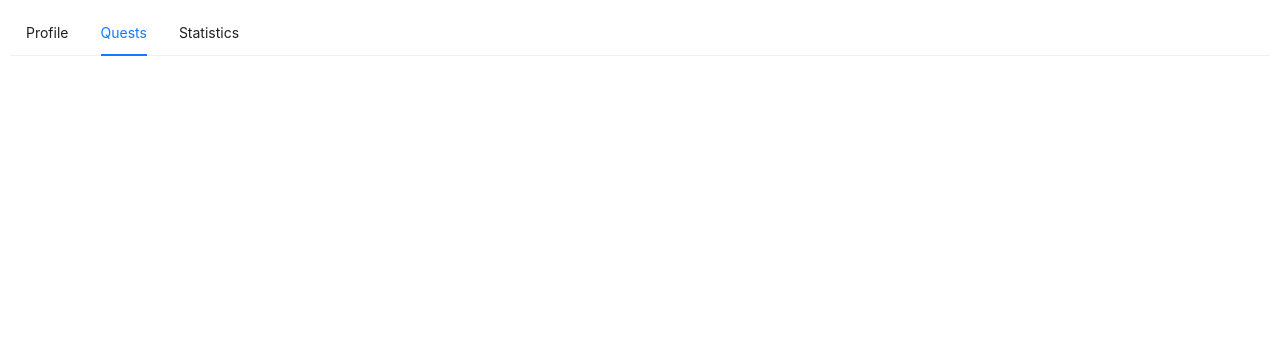
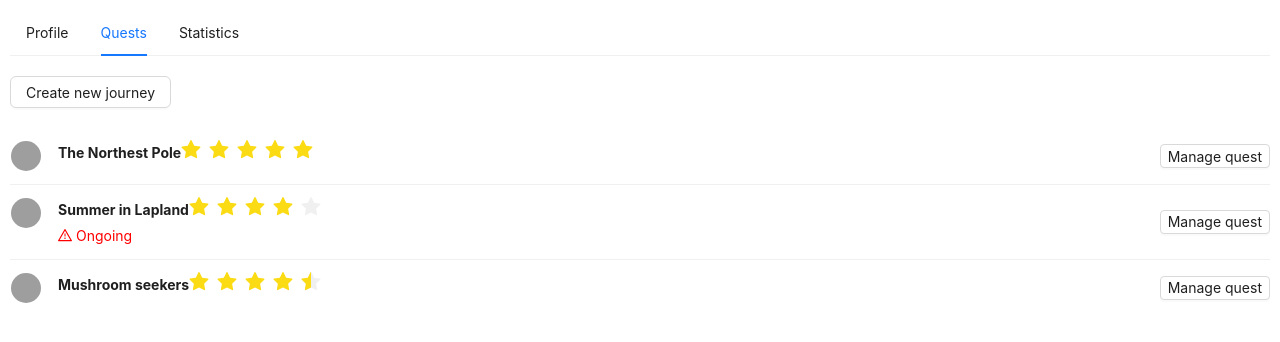
Before and after one commit to pseudopirate/asi, a React (Create React App) app in the folder ui/: page /master in a window 1280 px wide. Both pictures are taken after a click on the item "Quests". Shown: the top 342 px of the page. Built offline with nearby package versions, Linux system fonts and the light colour scheme; grey boxes are pictures that could not be loaded.

Commit message:
qm quests list

```diff
--- a/ui/src/qm/Profile.tsx
+++ b/ui/src/qm/Profile.tsx
@@ -1,5 +1,4 @@
 import { Card, Avatar, Col, Row, Typography, Descriptions, Tooltip  } from 'antd';
-import { AntDesignOutlined, UserOutlined } from '@ant-design/icons';
 const {  Text } = Typography;
 
 export default function Profile() {
@@ -33,7 +32,7 @@ export default function Profile() {
             <Card style={{ width: '100%', marginTop: "10px" }}>
                 <Text strong  style={{fontSize: '1.5em'}}>Achievements</Text>
                 <br/>
-                <Avatar.Group maxCount={2}>
+                <Avatar.Group maxCount={3}>
                     <Tooltip title="Quest master 2023" placement="top">
                         <Avatar size={64} src="https://files.oaiusercontent.com/file-y08LkZpIMgVsDhY8HUrPHJ7x?se=2024-03-23T16%3A22%3A12Z&sp=r&sv=2021-08-06&sr=b&rscc=max-age%3D31536000%2C%20immutable&rscd=attachment%3B%20filename%3D56f32387-9c66-4052-9d16-b7b3c589fe48.webp&sig=CHMC03Fv3zQ2usqRpE9niAy26ApKFi9pbXQEDLQS17g%3D" />
                     </Tooltip>
--- /dev/null
+++ b/ui/src/qm/Quests.tsx
@@ -0,0 +1,55 @@
+import React from 'react';
+import { List, Avatar, Row, Col, Button, Rate, Typography } from 'antd';
+import { WarningOutlined } from '@ant-design/icons';
+const {  Text } = Typography;
+
+const data = [
+    {
+      title: 'The Northest Pole',
+      rate: 5,
+      src: "https://files.oaiusercontent.com/file-G70pccCIK5uC3wqurSNM0nHq?se=2024-03-23T16%3A58%3A13Z&sp=r&sv=2021-08-06&sr=b&rscc=max-age%3D31536000%2C%20immutable&rscd=attachment%3B%20filename%3Dafb83d6a-6224-48cd-a0ce-eac7af3f60ef.webp&sig=9qX3fhh0OdlcaP2ojgtmh3fRRplTljEWMjcGbw/Bzbg%3D",
+    },
+    {
+      title: 'Summer in Lapland',
+      ongoing: true,
+      rate: 4,
+      src: "https://files.oaiusercontent.com/file-US1qy9erFDVfhfMegYeTj7oh?se=2024-03-23T17%3A00%3A33Z&sp=r&sv=2021-08-06&sr=b&rscc=max-age%3D31536000%2C%20immutable&rscd=attachment%3B%20filename%3Dd8b32ae3-cdc5-4595-a7fd-e30a2274bef4.webp&sig=Q7wUsebBPX3l/7Td1IKzs6bqDsPAnIFx/jQnc9XpYNM%3D",
+    },
+    {
+      title: 'Mushroom seekers',
+      rate: 4.5,
+      src: "https://files.oaiusercontent.com/file-aCHN8t7VWrAbzaFKaplNRtS2?se=2024-03-23T17%3A02%3A05Z&sp=r&sv=2021-08-06&sr=b&rscc=max-age%3D31536000%2C%20immutable&rscd=attachment%3B%20filename%3D6250734a-e3b1-4b3c-9efc-e3bcebfe4428.webp&sig=5kQ0e4uc9KWkp3%2BD/FZ/XKQ9SXyh4vv7mjDRdWG4024%3D",
+    },
+  ];
+
+export default function Quests() {
+    return (
+      <div  style={{paddingTop: "20px"}}>
+            <Row>
+        <Col><Button>Create new journey</Button></Col>
+      </Row>
+      <Row>
+        <Col span={24}>
+        <List
+          style={{paddingTop: "20px"}}
+        itemLayout="horizontal"
+        dataSource={data}
+        renderItem={(item) => (
+          <React.Fragment key={item.title} >
+            <List.Item>
+            <List.Item.Meta
+              avatar={<Avatar src={item.src} />}
+              title={<><Text>{item.title}</Text><Rate disabled allowHalf defaultValue={item.rate} /></>}
+              description={item.ongoing ? <div style={{color: "red"}}><WarningOutlined /> Ongoing</div> : ""}
+            />
+            <br/>
+          <Button size='small'>Manage quest</Button>
+          </List.Item>
+          </React.Fragment>
+        )}
+      />
+        </Col>
+      </Row>
+      </div>
+    )
+}
--- a/ui/src/qm/index.tsx
+++ b/ui/src/qm/index.tsx
@@ -2,6 +2,7 @@ import React, { useState } from 'react';
 import type { MenuProps } from 'antd';
 import { Menu } from 'antd';
 import Profile from './Profile';
+import Quests from './Quests';
 
 const items: MenuProps['items'] = [
     {
@@ -29,6 +30,7 @@ export function QM() {
         <>
         <Menu onClick={onClick} selectedKeys={[current]} mode="horizontal" items={items} />
         {current === 'profile' && <Profile/>}
+        {current === 'quests' && <Quests/>}
         </>
     );
 }
```
